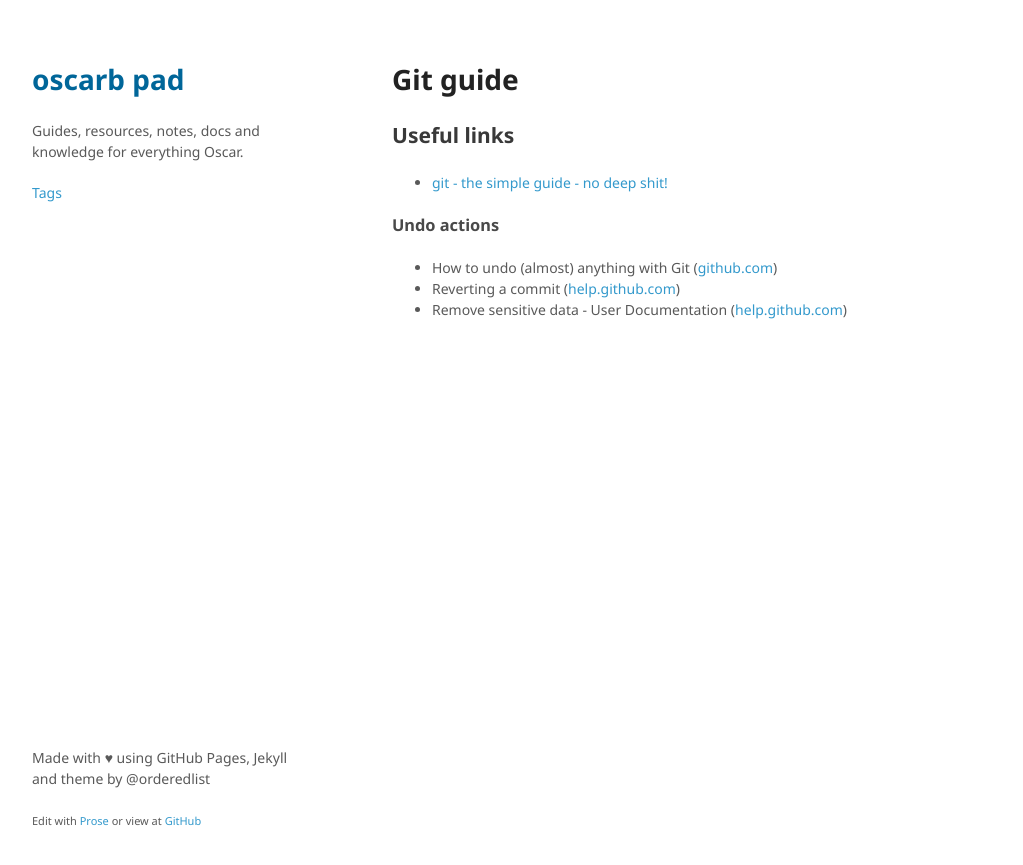
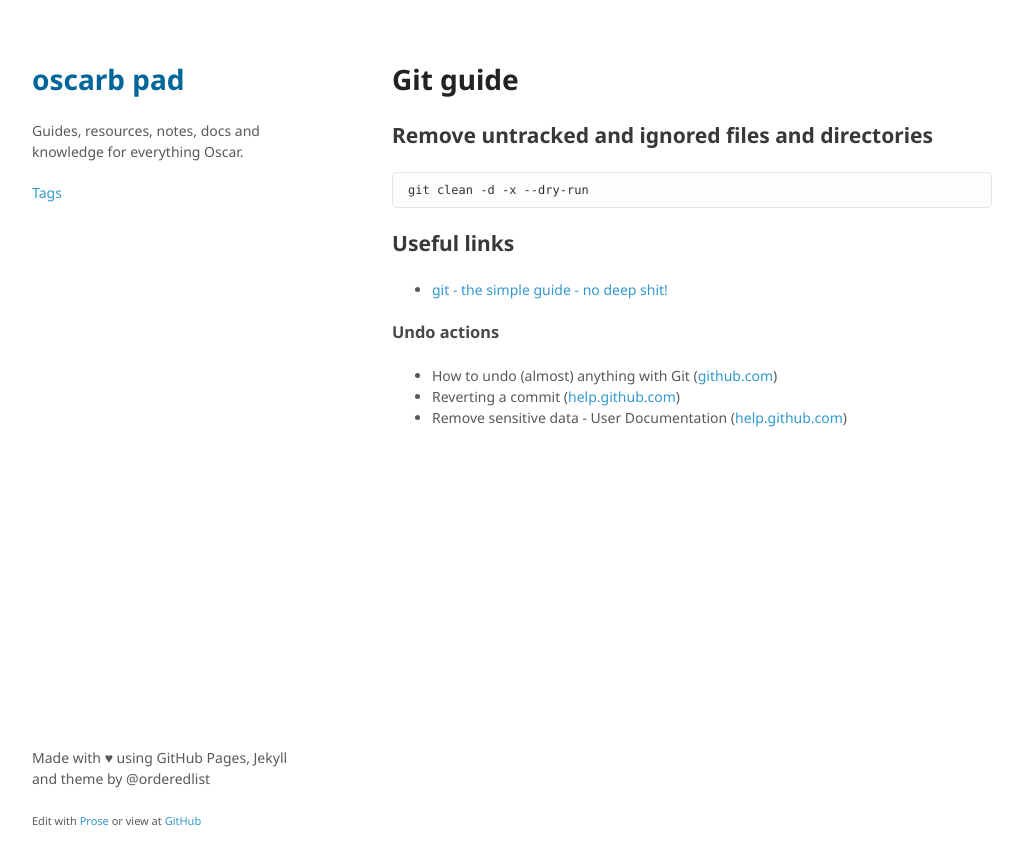
Before and after one commit to oscarb/pad, a Jekyll site: the page built from _docs/git.md, in a window 1280 px wide. Shown: the top 865 px of the page, without its empty margins (128-1151 px from the left). Built offline with Jekyll 4.4.1, drawn with Linux system fonts in a browser that asks for light colours; some web fonts are replaced.

Commit message:
Update git.md

````diff
--- a/_docs/git.md
+++ b/_docs/git.md
@@ -4,6 +4,12 @@ tags: [git]
 ---
 
 # Git guide
+
+## Remove untracked and ignored files and directories
+
+```
+git clean -d -x --dry-run
+```
 
 ## Useful links
 
````
